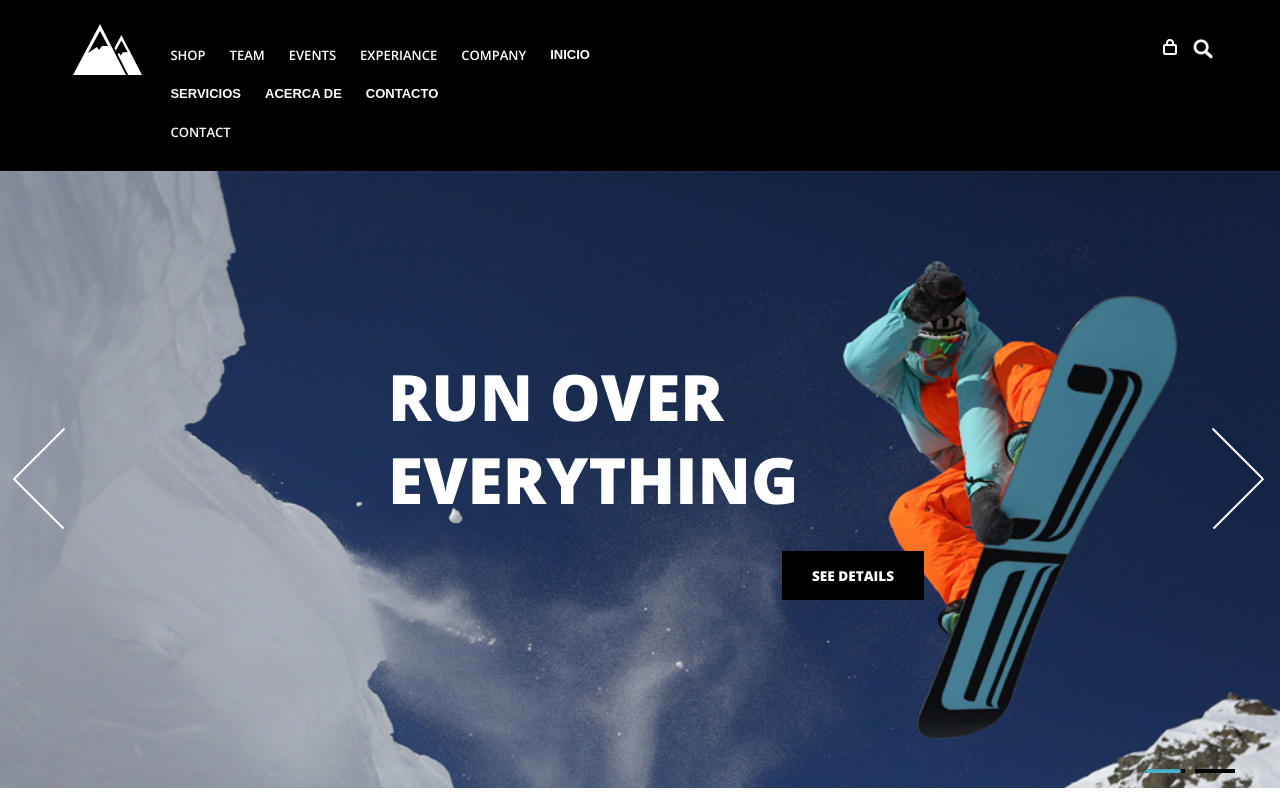
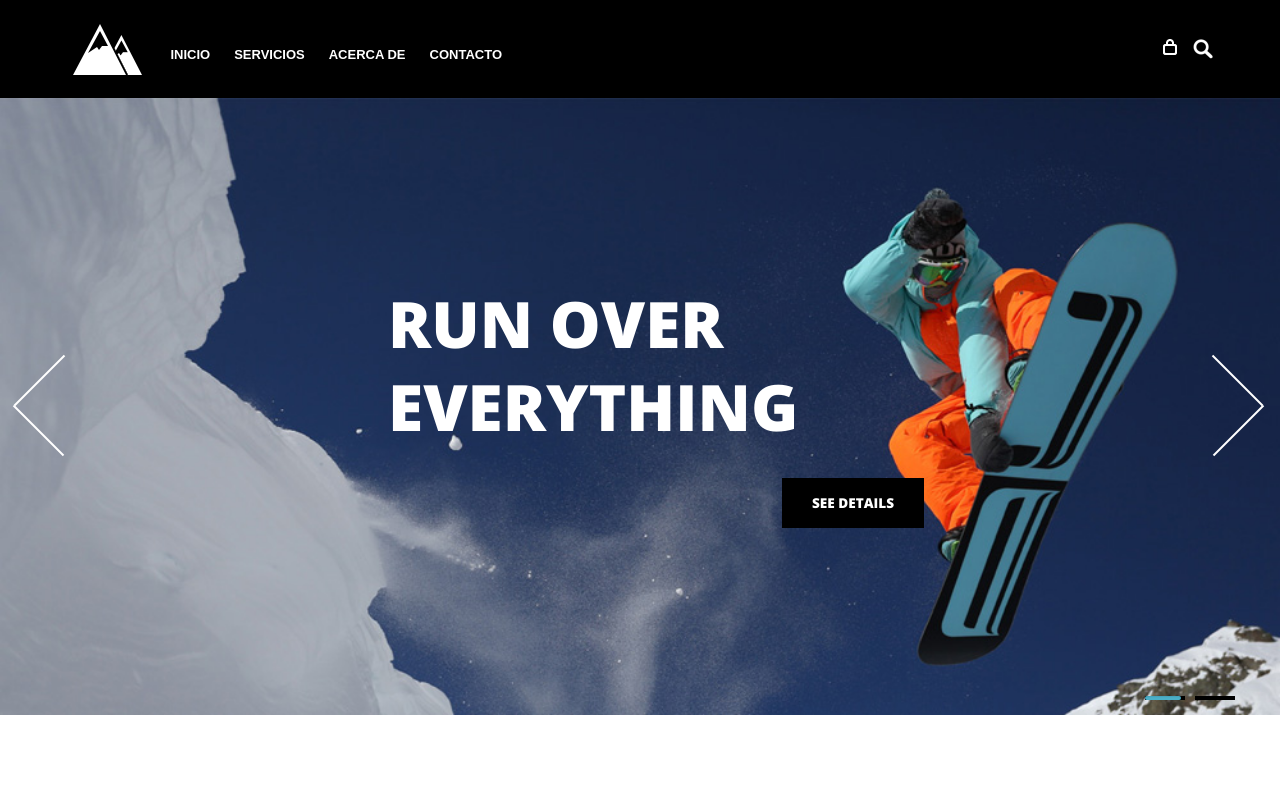
Before and after one commit to HTTYD12/estesech, a plain HTML site: page index.html in a window 1280 px wide. Shown: the top 800 px of the page. Drawn offline with nearby package versions, Linux system fonts and the light colour scheme.

Commit message:
Update index.html

```diff
--- a/index.html
+++ b/index.html
@@ -65,12 +65,7 @@ License URL: http://creativecommons.org/licenses/by/3.0/
 					 <div class="menu">
 						  <a class="toggleMenu" href="#"><img src="images/nav.png" alt="" /></a>
 						    <ul class="nav" id="nav">
-						    	<li><a href="shop.html">Shop</a></li>
-						    	<li><a href="team.html">Team</a></li>
-						    	<li><a href="experiance.html">Events</a></li>
-						    	<li><a href="experiance.html">Experiance</a></li>
-						    	<li><a href="shop.html">Company</a></li>
-							    <html>
+						    	<html>
 	<head>
 		<title>Menu Desplegable</title>
 		<style type="text/css">
@@ -159,8 +154,6 @@ License URL: http://creativecommons.org/licenses/by/3.0/
 		</div>
 	</body>
 </html>
-								<li><a href="contact.html">Contact</a></li>
-								<div class="clear"></div>
 							</ul>
 							<script type="text/javascript" src="js/responsive-nav.js"></script>
 				    </div>
```
